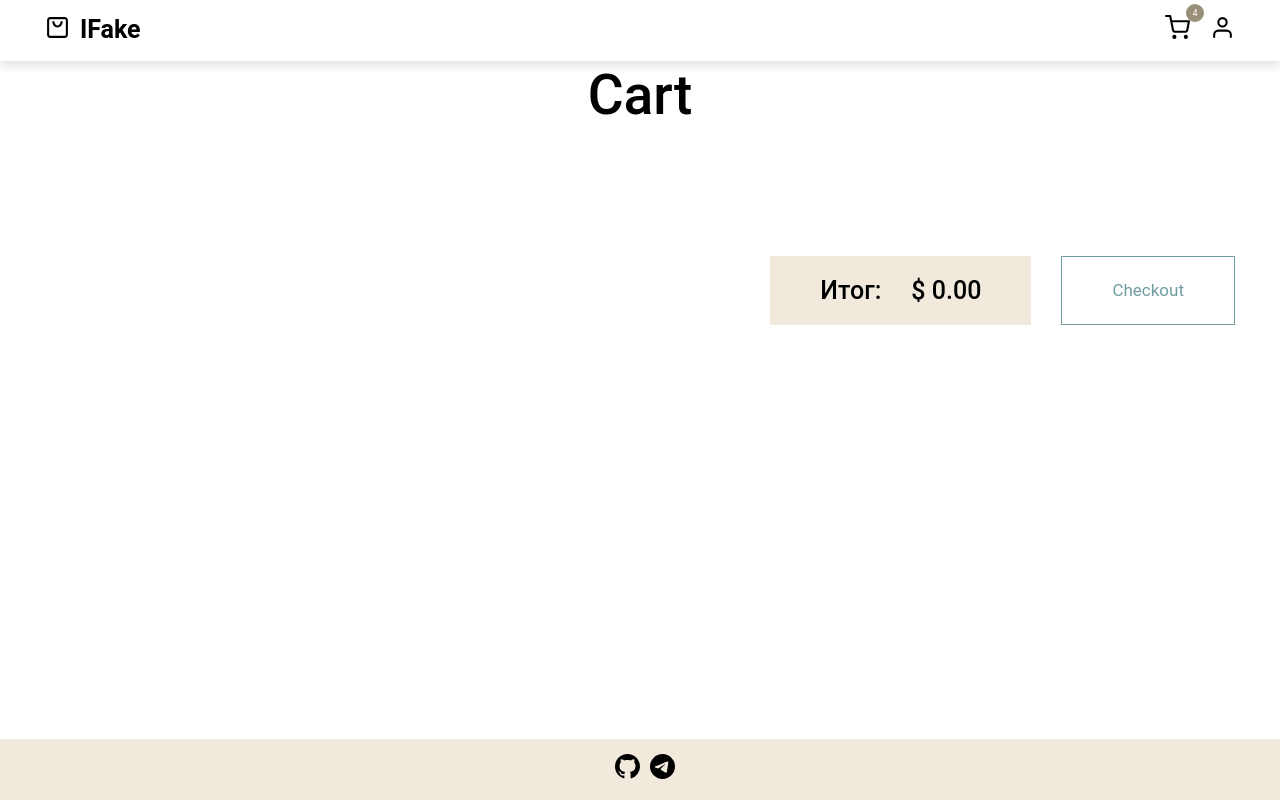
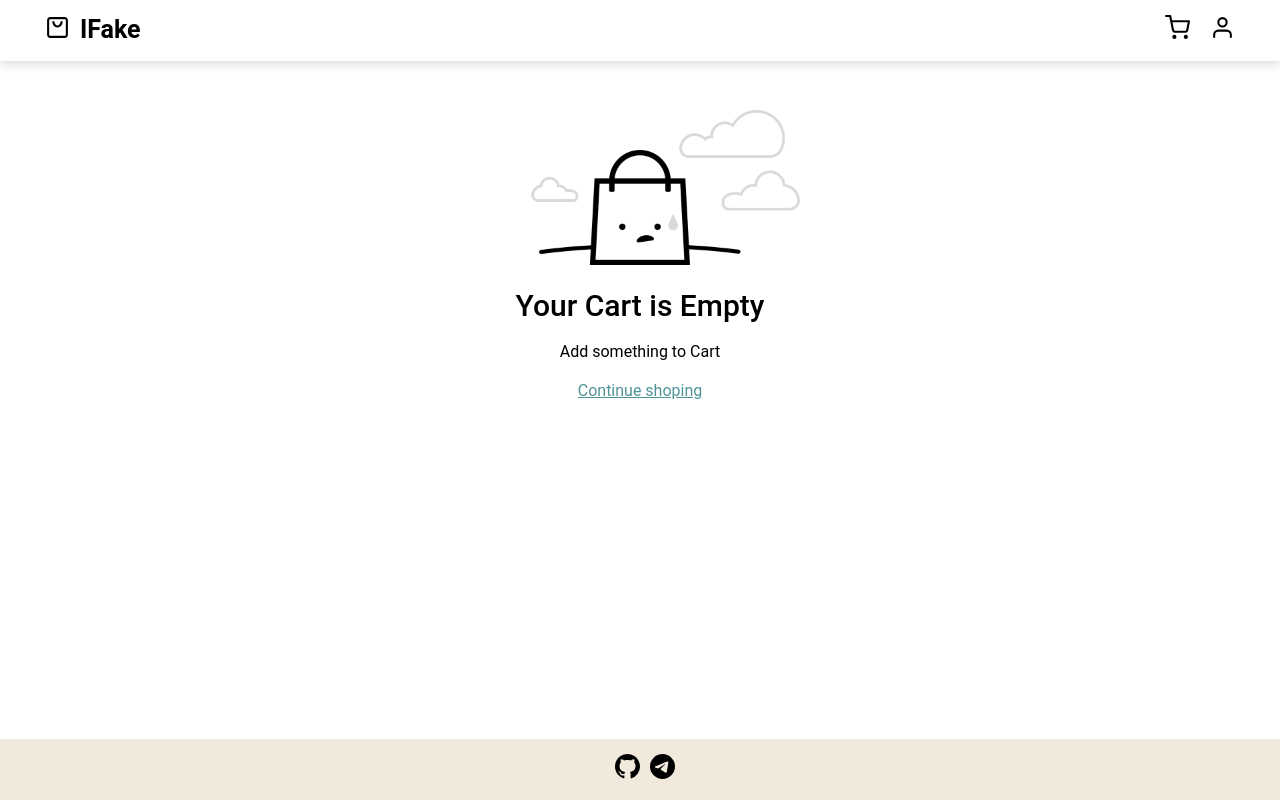
Before and after one commit to AlexLukoyanov/fake_shop_react_ts_rtk, a React (Create React App) app: page /cart in a window 1280 px wide. Built offline with nearby package versions, Linux system fonts and the light colour scheme.

Commit message:
feat: added when hover basket show list of cart products, added cart empty component

```diff
--- /dev/null
+++ b/src/components/cart-empty/CartEmpty.module.scss
@@ -0,0 +1,26 @@
+.cart_empry {
+  margin-top: 50px;
+  margin-bottom: 50px;
+
+  img {
+    width: 320px;
+    margin-bottom: 20px;
+  }
+
+  h1 {
+    margin: 0;
+    margin-bottom: 20px;
+    font-size: 30px;
+  }
+
+  p {
+    margin: 0;
+    margin-bottom: 20px;
+  }
+
+  a {
+    color: var(--hover-color);
+    text-decoration: underline;
+    cursor: pointer;
+  }
+}
--- /dev/null
+++ b/src/components/cart-empty/CartEmpty.tsx
@@ -0,0 +1,15 @@
+import { Link } from "react-router-dom";
+import styles from "./CartEmpty.module.scss";
+
+const CartEmpty = () => {
+  return (
+    <div className={styles.cart_empry}>
+      <img src="img/empty_cart.png" alt="cart empty" />
+      <h1>Your Cart is Empty </h1>
+      <p>Add something to Cart</p>
+      <Link to={"/"}> Continue shoping </Link>
+    </div>
+  );
+};
+
+export default CartEmpty;
--- a/src/components/header/nav/Nav.module.scss
+++ b/src/components/header/nav/Nav.module.scss
@@ -27,10 +27,11 @@
 .counter {
   position: relative;
 
-  div {
+  b {
     position: absolute;
     top: -11px;
     right: -14px;
+    display: block;
     display: flex;
     align-items: center;
     justify-content: center;
@@ -38,7 +39,30 @@
     height: 18px;
     color: #fff;
     font-size: 9px;
-    background: #998e78;
+    background: #997878;
     border-radius: 50px;
   }
 }
+
+.nav_hover_cart {
+  display: none;
+  @media (min-width: 990px) {
+    position: absolute;
+    top: 100%;
+    right: 0;
+    z-index: 2;
+    display: block;
+    width: 450px;
+    min-height: 100px;
+    background: #fff;
+    box-shadow: 0 2px 10px 0 rgb(0 0 0 / 10%);
+    visibility: hidden;
+    opacity: 0;
+    transition: opacity 0.2s ease-in-out, visibility 0.2s ease-in-out;
+  }
+}
+
+.nav li:hover .nav_hover_cart {
+  visibility: visible;
+  opacity: 1;
+}
--- a/src/components/header/nav/Nav.tsx
+++ b/src/components/header/nav/Nav.tsx
@@ -1,8 +1,11 @@
 import { FiShoppingCart, FiUser } from "react-icons/fi";
 import styles from "./Nav.module.scss";
 import { Link } from "react-router-dom";
+import NavCartBlock from "./nav-cart-block/NavCartBlock";
+import { useAppSelector } from "../../../hooks/redux";
 
 const Nav = () => {
+  const { products } = useAppSelector((state) => state.cartSlice);
   return (
     <nav className={styles.nav}>
       <ul>
@@ -12,7 +15,12 @@ const Nav = () => {
               {" "}
               <FiShoppingCart />
             </Link>
-            <div>4</div>
+            {products.length > 0 && <b>{products.length}</b>}
+            {products.length > 0 && (
+              <span className={styles.nav_hover_cart}>
+                <NavCartBlock />
+              </span>
+            )}
           </div>
         </li>
         <li>
--- /dev/null
+++ b/src/components/header/nav/nav-cart-block/NavCartBlock.module.scss
@@ -0,0 +1,32 @@
+.nav_cart_price {
+  display: flex;
+  justify-content: end;
+  border-top: 1px solid #eee;
+  border-bottom: 1px solid #eee;
+
+  p {
+    margin: 20px 10px;
+    font-weight: 20px;
+    font-weight: bold;
+  }
+}
+
+.nav_cart_link {
+  a {
+    display: block;
+    width: 100%;
+    padding: 22px 26px;
+    color: var(--hover-color);
+    font-weight: bold;
+    font-size: 14px;
+    text-align: center;
+    text-transform: uppercase;
+    cursor: pointer;
+    transition: 0.3s all ease;
+
+    &:hover {
+      color: #ffff !important;
+      background: var(--hover-color);
+    }
+  }
+}
--- /dev/null
+++ b/src/components/header/nav/nav-cart-block/NavCartBlock.tsx
@@ -0,0 +1,21 @@
+import { Link } from "react-router-dom";
+import { useAppSelector } from "../../../../hooks/redux";
+import NavCartList from "./nav-cart-list/NavCartList";
+import styles from "./NavCartBlock.module.scss";
+
+const NavCartBlock = () => {
+  const { totalPrice } = useAppSelector((state) => state.cartSlice);
+  return (
+    <div className={styles.nav_cart_block}>
+      <NavCartList />
+      <div className={styles.nav_cart_price}>
+        <p>Total: $ {totalPrice.toFixed(2)}</p>
+      </div>
+      <div className={styles.nav_cart_link}>
+        <Link to={"cart"}> Go to Cart </Link>
+      </div>
+    </div>
+  );
+};
+
+export default NavCartBlock;
--- /dev/null
+++ b/src/components/header/nav/nav-cart-block/nav-cart-list/NavCartList.module.scss
@@ -0,0 +1,13 @@
+.nav_cart_list {
+  max-height: 255px;
+  overflow: scroll;
+  overflow-x: hidden;
+
+  &::-webkit-scrollbar {
+    width: 4px;
+  }
+
+  &::-webkit-scrollbar-thumb {
+    background: #a9abac;
+  }
+}
--- /dev/null
+++ b/src/components/header/nav/nav-cart-block/nav-cart-list/NavCartList.tsx
@@ -0,0 +1,16 @@
+import { useAppSelector } from "../../../../../hooks/redux";
+import NavCartItem from "./nav-cart-item/NavCartItem";
+import styles from "./NavCartList.module.scss";
+
+const NavCartList = () => {
+  const { products } = useAppSelector((state) => state.cartSlice);
+  return (
+    <div className={styles.nav_cart_list}>
+      {products.map((item) => (
+        <NavCartItem key={item.id} item={item} />
+      ))}
+    </div>
+  );
+};
+
+export default NavCartList;
--- /dev/null
+++ b/src/components/header/nav/nav-cart-block/nav-cart-list/nav-cart-item/NavCartItem.module.scss
@@ -0,0 +1,59 @@
+.nav_cart_item {
+  display: flex;
+  justify-content: space-between;
+  margin-bottom: 10px;
+  padding: 10px;
+  border-bottom: 1px solid #eee;
+
+  img {
+    width: 80px;
+    max-width: 100px;
+    height: 100px;
+  }
+
+  a {
+    cursor: pointer;
+  }
+
+  &:last-child {
+    border-bottom: none;
+  }
+}
+
+.nav_cart_description {
+  flex: 1;
+  margin-left: 20px;
+
+  h3 {
+    margin: 0;
+    margin-bottom: 15px;
+    color: rgb(206 202 202);
+    font-size: 15px;
+  }
+
+  h2 {
+    margin: 0;
+    margin-bottom: 10px;
+    font-size: 15px;
+  }
+
+  span {
+    margin: 0;
+    font-size: 15px;
+  }
+}
+
+.nav_cart_delete {
+  display: flex;
+  align-items: flex-start;
+  color: rgb(31 30 30 / 36.3%);
+  font-size: 25px;
+  background: none;
+  border: none;
+  cursor: pointer;
+  transition: 0.3s ease-out;
+
+  &:hover {
+    color: #333;
+  }
+}
--- /dev/null
+++ b/src/components/header/nav/nav-cart-block/nav-cart-list/nav-cart-item/NavCartItem.tsx
@@ -0,0 +1,32 @@
+import styles from "./NavCartItem.module.scss";
+import { IProduct } from "./../../../../../../store/products/products.type";
+import { FC } from "react";
+import { AiOutlineDelete } from "react-icons/ai";
+import { Link } from "react-router-dom";
+
+type NavCartItemProps = {
+  item: IProduct;
+};
+
+const NavCartItem: FC<NavCartItemProps> = ({ item }) => {
+  return (
+    <div className={styles.nav_cart_item}>
+      <Link to={`/card/${item.id}`}>
+        {" "}
+        <img src={item.image} alt="product card" />
+      </Link>
+      <div className={styles.nav_cart_description}>
+        <h3>{item.category}</h3>
+        <h2>{item.title}</h2>
+        <span>
+          $ {item.total} x {item.quantity}
+        </span>
+      </div>
+      <button className={styles.nav_cart_delete}>
+        <AiOutlineDelete />
+      </button>
+    </div>
+  );
+};
+
+export default NavCartItem;
--- a/src/pages/cart-page/CartPage.tsx
+++ b/src/pages/cart-page/CartPage.tsx
@@ -1,15 +1,22 @@
 import styles from "./CartPage.module.scss";
 import CartList from "./cart-list/CartList";
 import Checkout from "./checkout/Checkout";
+import CartEmpty from "../../components/cart-empty/CartEmpty";
+import { useAppSelector } from "../../hooks/redux";
 
 const CartPage = () => {
+  const { products } = useAppSelector((state) => state.cartSlice);
   return (
     <div className="page">
-      <div className="container">
-        <h1>Cart</h1>
-        <CartList />
-        <Checkout />
-      </div>
+      {!products.length ? (
+        <CartEmpty />
+      ) : (
+        <div className="container">
+          <h1>Cart</h1>
+          <CartList />
+          <Checkout />
+        </div>
+      )}
     </div>
   );
 };
--- a/src/pages/cart-page/checkout/Checkout.tsx
+++ b/src/pages/cart-page/checkout/Checkout.tsx
@@ -8,7 +8,7 @@ const Checkout = () => {
       <div>
         <p>
           {" "}
-          <span>Итог:</span> $ {totalPrice.toFixed(2)}
+          <span>Total:</span> $ {totalPrice.toFixed(2)}
         </p>
         <button>Checkout</button>
       </div>
```
Also changed, not shown: public/img/empty_cart.png (added).
